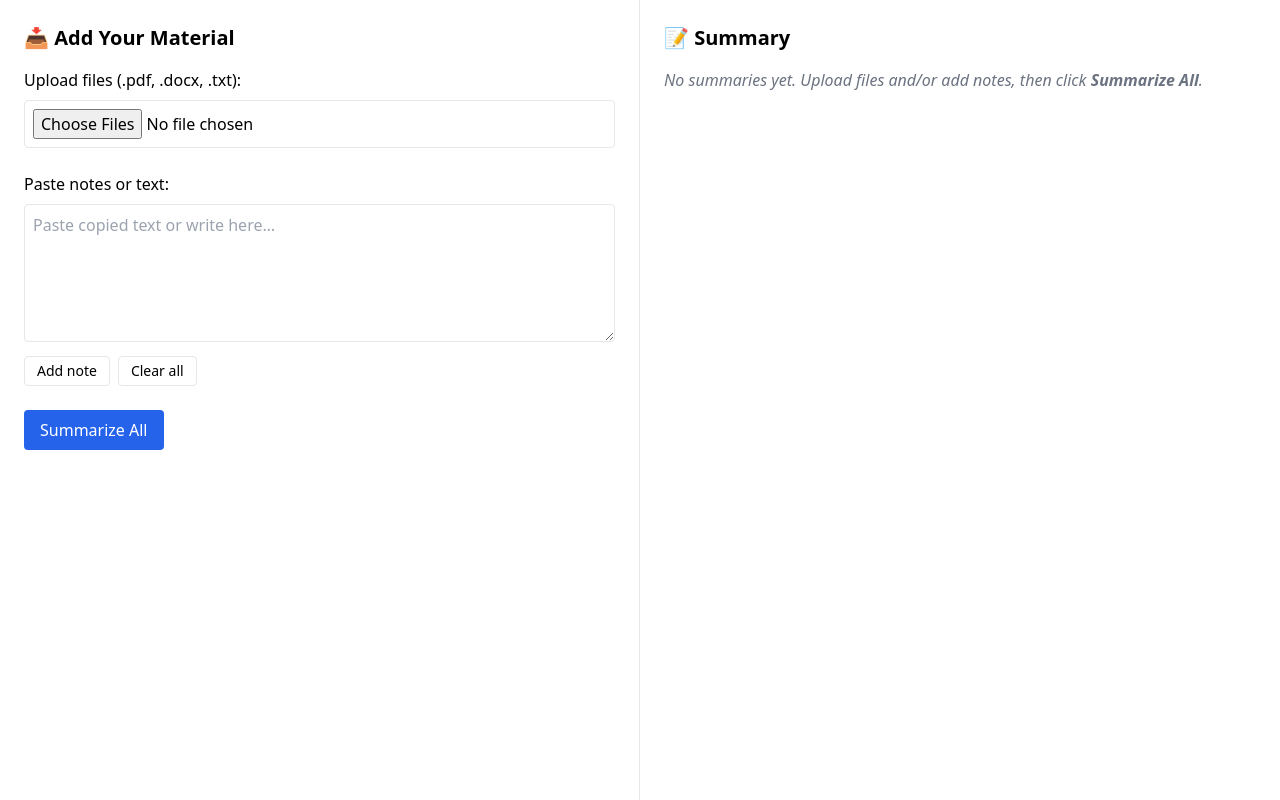
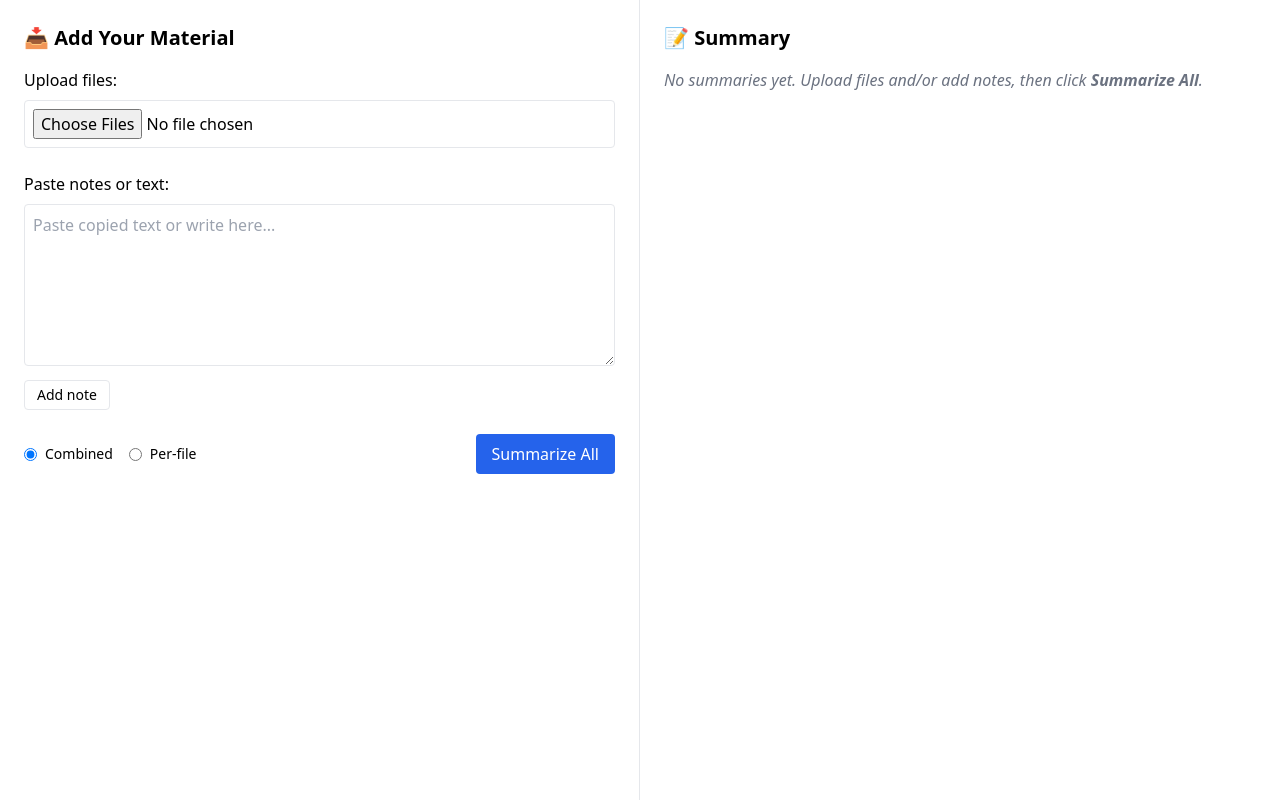
Before and after one commit to billinterop/ai-writing-assistant-phase1, a React (Create React App) app in the folder phase2-gather/: page / in a window 1280 px wide. Built offline with nearby package versions, Linux system fonts and the light colour scheme.

Commit message:
Phase 2: last working file

```diff
--- a/phase2-gather/src/Phase2Gather.jsx
+++ b/phase2-gather/src/Phase2Gather.jsx
@@ -1,112 +1,112 @@
-// src/Phase2Gather.jsx
 import React, { useState } from "react";
 
 export default function Phase2Gather() {
   // Inputs
   const [files, setFiles] = useState([]);
-  const [notes, setNotes] = useState([]); // array of strings
+  const [notes, setNotes] = useState([]);            // committed notes
+  const [noteDraft, setNoteDraft] = useState("");    // current textarea value
 
   // Output + UI state
-  const [summaryText, setSummaryText] = useState(""); // raw text from server
+  const [results, setResults] = useState([]);        // [{ name, bullets: [] }]
+  const [combinedBullets, setCombinedBullets] = useState([]);
+  const [mode, setMode] = useState("combined");      // 'combined' | 'per-file' (combined result labeled)
   const [isSummarizing, setIsSummarizing] = useState(false);
   const [error, setError] = useState("");
-  const [mode, setMode] = useState("combined"); // reserved for future per-file view
 
-  // ------------ File handlers ------------
   const handleFileChange = (e) => {
     const newFiles = Array.from(e.target.files || []);
-    if (newFiles.length) setFiles((prev) => [...prev, ...newFiles]);
+    setFiles((prev) => [...prev, ...newFiles]);
   };
 
-  const removeFile = (idx) => {
-    setFiles((prev) => prev.filter((_, i) => i !== idx));
+  const addNote = () => {
+    const v = noteDraft.trim();
+    if (!v) return;
+    setNotes((prev) => [...prev, v]);
+    setNoteDraft("");
   };
 
-  const clearAll = () => {
-    setFiles([]);
-    setNotes([]);
-    setSummaryText("");
-    setError("");
+  // Helper: read a File -> { name, type, base64 }
+  const fileToJSON = (file) =>
+    new Promise((resolve, reject) => {
+      const reader = new FileReader();
+      reader.onerror = (e) => reject(e);
+      reader.onload = () => {
+        const result = reader.result || "";
+        // result is data:...;base64,XXXX
+        const base64 = String(result).split(",")[1] || "";
+        resolve({ name: file.name, type: file.type || "", base64 });
       };
+      reader.readAsDataURL(file);
+    });
 
-  // ------------ Notes handlers ------------
-  const [noteDraft, setNoteDraft] = useState("");
-  const addNote = () => {
-    const val = noteDraft.trim();
-    if (!val) return;
-    setNotes((prev) => [...prev, val]);
-    setNoteDraft("");
-  };
-  const removeNote = (idx) => {
-    setNotes((prev) => prev.filter((_, i) => i !== idx));
-  };
-
-  // ------------ Summarize All (multipart) ------------
+  // Send everything as JSON (no multipart)
   const summarizeAll = async () => {
     setError("");
-    setSummaryText("");
     setIsSummarizing(true);
+    setResults([]);
+    setCombinedBullets([]);
 
     try {
-      const form = new FormData();
-
-      // Append each file under field name "file"
-      files.forEach((f) => form.append("file", f));
-
-      // Append each note under field name "note"
-      notes.forEach((n) => {
-        if (typeof n === "string" && n.trim()) form.append("note", n.trim());
-      });
-
-      // Quick guard to help users
-      if (files.length === 0 && notes.length === 0) {
+      const draft = noteDraft.trim();
+      if (files.length === 0 && notes.length === 0 && !draft) {
+        setError("Please add at least one file or some notes.");
         setIsSummarizing(false);
-        setError("Please add at least one file or a note before summarizing.");
         return;
       }
 
+      const filePayload = await Promise.all(files.map(fileToJSON));
+      const notesPayload = [...notes];
+      if (draft) notesPayload.push(draft);
+
       const res = await fetch("/.netlify/functions/summarize", {
         method: "POST",
-        body: form, // DO NOT set Content-Type; the browser sets boundary
+        headers: { "Content-Type": "application/json" },
+        body: JSON.stringify({ files: filePayload, notes: notesPayload }),
       });
 
       const text = await res.text();
       let data = {};
-      try {
-        data = JSON.parse(text);
-      } catch {
-        // If the function returns non-JSON, show the raw text for debugging
-        if (!res.ok) throw new Error(text || `Summarize failed (${res.status})`);
-        data = { summary: text };
-      }
+      try { data = JSON.parse(text); } catch {}
 
       if (!res.ok) {
         throw new Error(data?.error || `Summarize failed (${res.status})`);
       }
 
-      setSummaryText(data.summary || "(No summary)");
+      const bullets = (data.summary || "")
+        .split("\n")
+        .map((s) => s.replace(/^[-•\s]+/, "").trim())
+        .filter(Boolean);
+
+      if (mode === "combined") {
+        setCombinedBullets(bullets);
+        setResults([]);
+      } else {
+        setResults([{ name: "Combined", bullets }]);
+        setCombinedBullets([]);
+      }
     } catch (e) {
-      setError(e.message || String(e));
+      console.error(e);
+      setError(e.message || "Something went wrong.");
     } finally {
       setIsSummarizing(false);
     }
   };
 
-  // ------------ Helpers: copy / download / insert ------------
-  const buildExportText = () => {
-    return summaryText || "";
+  // Helpers for actions
+  const buildTextForExport = () => {
+    return mode === "combined"
+      ? ["Key Points from Your Material:", ...combinedBullets.map((b) => `• ${b}`)].join("\n")
+      : results
+          .map((r) => [`# ${r.name}`, ...r.bullets.map((b) => `• ${b}`)].join("\n"))
+          .join("\n\n");
   };
 
   const handleCopy = () => {
-    const t = buildExportText();
-    if (!t) return;
-    navigator.clipboard.writeText(t);
+    navigator.clipboard.writeText(buildTextForExport());
   };
 
   const handleDownload = () => {
-    const t = buildExportText();
-    if (!t) return;
-    const blob = new Blob([t], { type: "text/plain" });
+    const blob = new Blob([buildTextForExport()], { type: "text/plain" });
     const url = URL.createObjectURL(blob);
     const a = document.createElement("a");
     a.href = url;
@@ -118,16 +118,13 @@ export default function Phase2Gather() {
   const handleInsertIntoDraft = () => {
     const payload = {
       mode,
-      summaryText,
-      files: files.map((f) => f.name),
-      notes,
+      combinedBullets,
+      results,
       savedAt: new Date().toISOString(),
     };
     localStorage.setItem("phase3_seed_summary", JSON.stringify(payload));
     alert("Saved for Phase 3.");
   };
-
-  // ------------ Render ------------
   return (
     <div className="flex h-screen bg-white">
       {/* Left Panel – Upload and Notes */}
@@ -136,7 +133,7 @@ export default function Phase2Gather() {
 
         {/* Upload */}
         <div className="mb-6">
-          <label className="block font-medium mb-2">Upload files (.pdf, .docx, .txt):</label>
+          <label className="block font-medium mb-2">Upload files:</label>
           <input
             type="file"
             accept=".pdf,.docx,.txt"
@@ -144,40 +141,26 @@ export default function Phase2Gather() {
             onChange={handleFileChange}
             className="border p-2 rounded w-full"
           />
-
-          {/* File chips */}
-          {files.length > 0 && (
-            <div className="mt-2 flex flex-wrap gap-2">
+          <ul className="mt-2 text-sm text-gray-600 space-y-2">
             {files.map((file, idx) => (
-                <span
-                  key={idx}
-                  className="inline-flex items-center gap-2 px-2 py-1 rounded-full border text-sm"
-                >
-                  <span className="truncate max-w-[220px]">{file.name}</span>
-                  <button
-                    className="text-gray-600 hover:text-red-600"
-                    onClick={() => removeFile(idx)}
-                    title="Remove"
-                  >
-                    ✕
-                  </button>
-                </span>
+              <li key={idx} className="border rounded p-2">
+                {file.name}
+              </li>
             ))}
-            </div>
-          )}
+          </ul>
         </div>
 
         {/* Notes */}
-        <div className="mb-6">
+        <div className="mb-4">
           <label className="block font-medium mb-2">Paste notes or text:</label>
           <textarea
+            placeholder="Paste copied text or write here..."
+            rows={6}
+            className="border p-2 rounded w-full"
             value={noteDraft}
             onChange={(e) => setNoteDraft(e.target.value)}
-            placeholder="Paste copied text or write here…"
-            rows={5}
-            className="border p-2 rounded w-full"
           />
-          <div className="mt-2 flex gap-2">
+          <div className="mt-2 flex items-center gap-2">
             <button
               className="px-3 py-1 text-sm border rounded"
               onClick={addNote}
@@ -185,33 +168,24 @@ export default function Phase2Gather() {
             >
               Add note
             </button>
-            <button className="px-3 py-1 text-sm border rounded" onClick={clearAll}>
-              Clear all
-            </button>
+            {notes.length > 0 && (
+              <span className="text-sm text-gray-600">
+                {notes.length} saved note{notes.length > 1 ? "s" : ""}
+              </span>
+            )}
           </div>
-
-          {/* Note list */}
           {notes.length > 0 && (
-            <ul className="mt-3 space-y-2">
-              {notes.map((n, idx) => (
-                <li key={idx} className="flex items-start gap-2">
-                  <span className="mt-1 text-gray-500">•</span>
-                  <div className="flex-1 text-sm text-gray-700 whitespace-pre-wrap">{n}</div>
-                  <button
-                    className="text-xs text-gray-600 hover:text-red-600"
-                    onClick={() => removeNote(idx)}
-                    title="Remove note"
-                  >
-                    Remove
-                  </button>
-                </li>
+            <ul className="mt-2 text-sm text-gray-600 list-disc pl-5">
+              {notes.map((_, idx) => (
+                <li key={idx}>Note #{idx + 1}</li>
               ))}
             </ul>
           )}
         </div>
 
-        {/* (Optional) View mode reserved for later */}
-        <div className="mt-2 hidden">
+        {/* View toggle + Summarize */}
+        <div className="mt-6 flex items-center gap-4">
+          <div className="flex items-center gap-4">
             <label className="flex items-center gap-2 text-sm">
               <input
                 type="radio"
@@ -222,11 +196,20 @@ export default function Phase2Gather() {
               />
               Combined
             </label>
+            <label className="flex items-center gap-2 text-sm">
+              <input
+                type="radio"
+                name="viewmode"
+                value="per-file"
+                checked={mode === "per-file"}
+                onChange={() => setMode("per-file")}
+              />
+              Per‑file
+            </label>
           </div>
 
-        <div className="mt-4">
           <button
-            className="px-4 py-2 bg-blue-600 text-white rounded hover:bg-blue-700 disabled:opacity-50"
+            className="ml-auto px-4 py-2 bg-blue-600 text-white rounded hover:bg-blue-700 disabled:opacity-50"
             onClick={summarizeAll}
             disabled={isSummarizing}
           >
@@ -241,14 +224,13 @@ export default function Phase2Gather() {
 
         {error && <div className="text-sm text-red-600 mb-3">{error}</div>}
 
-        {!isSummarizing && !summaryText ? (
+        {!isSummarizing && results.length === 0 && combinedBullets.length === 0 ? (
           <p className="text-gray-500 italic">
             No summaries yet. Upload files and/or add notes, then click <b>Summarize All</b>.
           </p>
         ) : null}
 
-        {/* Actions */}
-        {summaryText && (
+        {(combinedBullets.length > 0 || results.length > 0) && (
           <div className="flex gap-2 mb-3">
             <button className="px-3 py-1 text-sm border rounded" onClick={handleCopy}>
               Copy
@@ -262,13 +244,31 @@ export default function Phase2Gather() {
           </div>
         )}
 
-        {/* Loading */}
         {isSummarizing && <div className="text-sm text-gray-600 mb-3">Summarizing…</div>}
 
-        {/* Summary content */}
-        {summaryText && (
-          <div className="bg-gray-50 border rounded p-4 whitespace-pre-wrap text-sm">
-            {summaryText}
+        {!isSummarizing && mode === "combined" && combinedBullets.length > 0 && (
+          <div className="bg-gray-50 border rounded p-4">
+            <h4 className="font-medium mb-2">Key Points from Your Material</h4>
+            <ul className="list-disc pl-5 space-y-1">
+              {combinedBullets.map((b, i) => (
+                <li key={i}>{b}</li>
+              ))}
+            </ul>
+          </div>
+        )}
+
+        {!isSummarizing && mode === "per-file" && results.length > 0 && (
+          <div className="space-y-4">
+            {results.map((r, idx) => (
+              <div key={idx} className="bg-gray-50 border rounded p-4">
+                <h4 className="font-medium mb-2">{r.name}</h4>
+                <ul className="list-disc pl-5 space-y-1">
+                  {r.bullets.map((b, i) => (
+                    <li key={i}>{b}</li>
+                  ))}
+                </ul>
+              </div>
+            ))}
           </div>
         )}
       </div>
```
Lines whose indentation alone changed are shown as unchanged.
